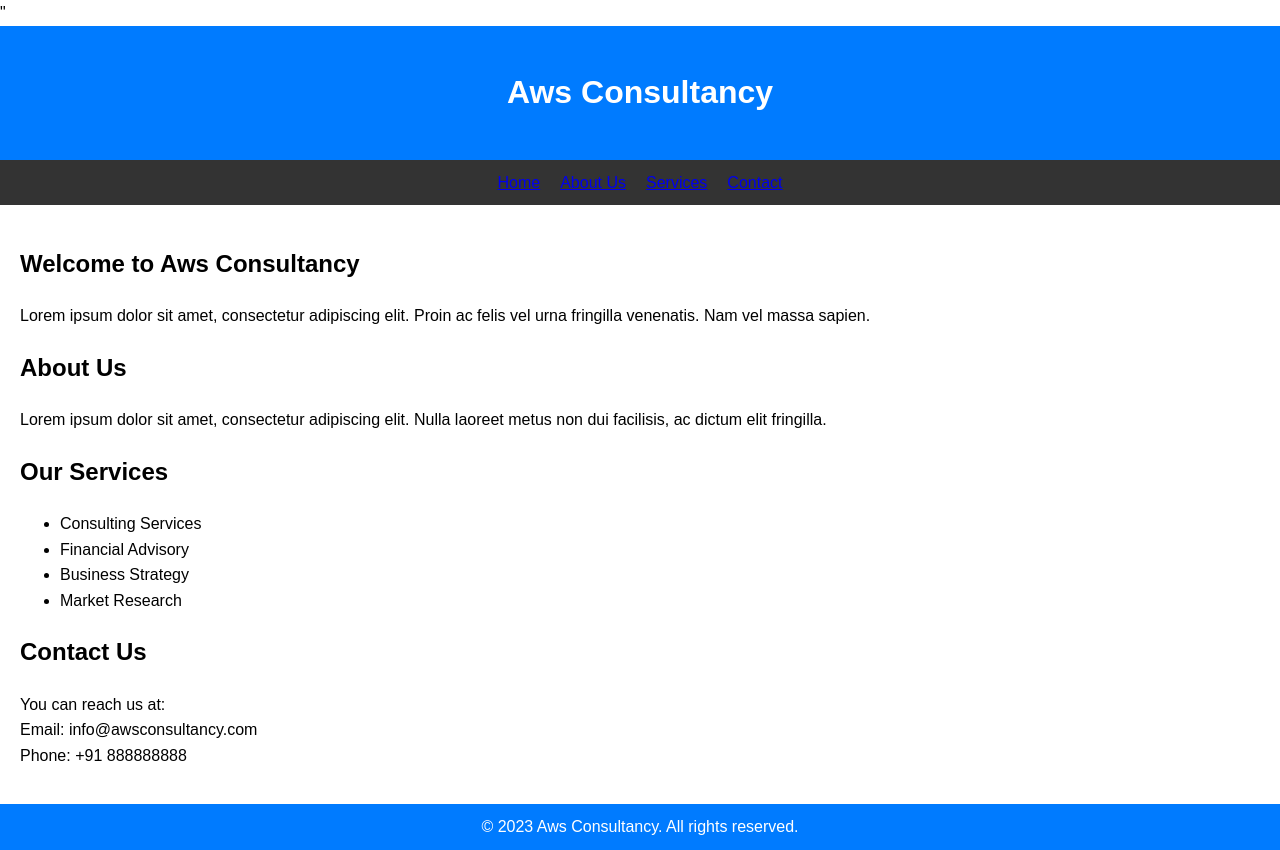
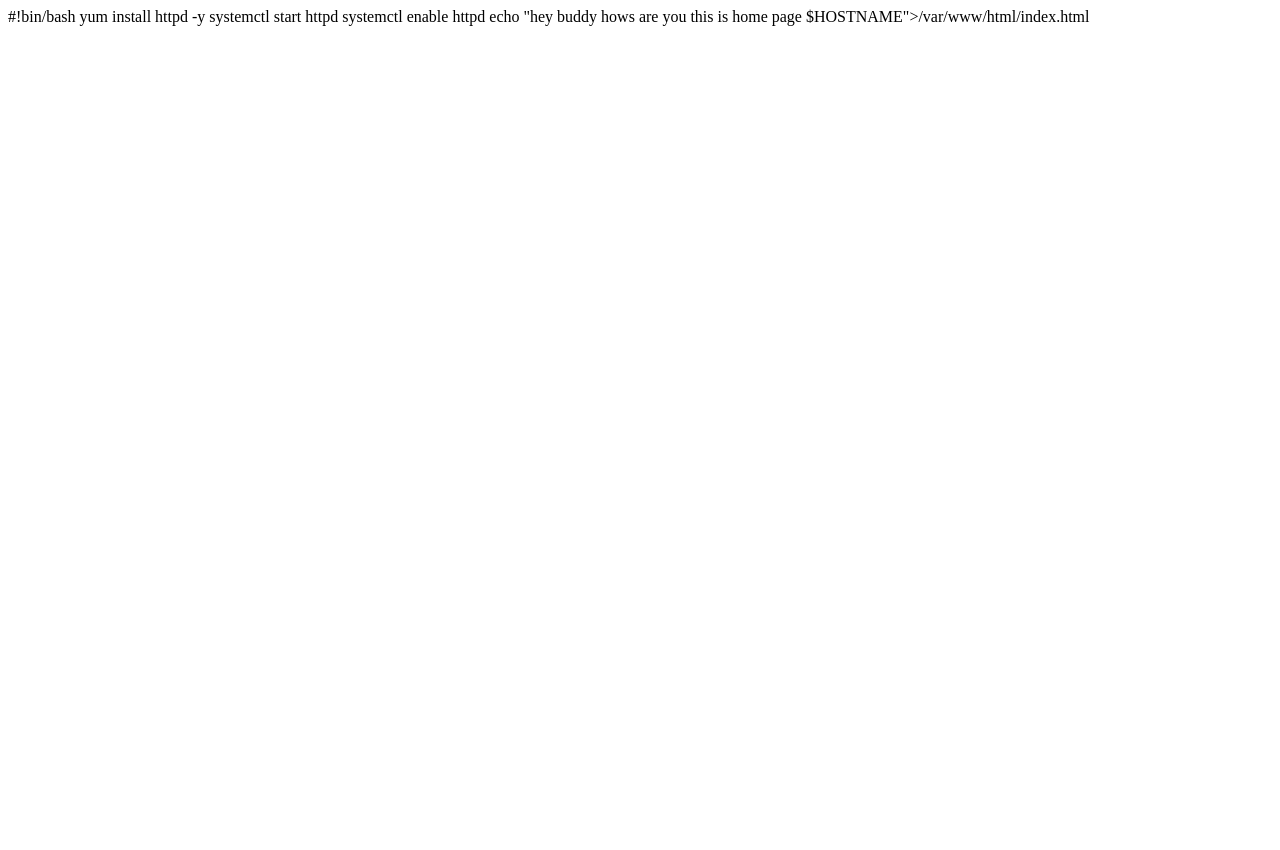
Before and after one commit to 00-ani-00/deployment-app, a plain HTML site: page index.html in a window 1280 px wide. After the commit the page ends 800 px from the top, so only its background shows below. Drawn offline with Linux system fonts and the light colour scheme.

Commit message:
new chnges in index.html

```diff
--- a/index.html
+++ b/index.html
@@ -1,104 +1,5 @@
-"<!DOCTYPE html>
-<html lang="en">
-<head>
-    <meta charset="UTF-8">
-    <meta name="viewport" content="width=device-width, initial-scale=1.0">
-    <title>Aws Consultancy</title>
-    <style>
-        body {
-            font-family: Arial, sans-serif;
-            line-height: 1.6;
-            margin: 0;
-            padding: 0;
-        }
-
-        header {
-            background-color: #007BFF;
-            color: #FFF;
-            text-align: center;
-            padding: 20px;
-        }
-
-        nav {
-            background-color: #333;
-            color: #FFF;
-            padding: 10px;
-        }
-
-        nav ul {
-            list-style: none;
-            margin: 0;
-            padding: 0;
-            display: flex;
-            justify-content: center;
-        }
-
-        nav ul li {
-            margin: 0 10px;
-        }
-
-        main {
-            padding: 20px;
-        }
-
-        footer {
-            background-color: #007BFF;
-            color: #FFF;
-            text-align: center;
-            padding: 10px;
-        }
-    </style>
-</head>
-<body>
-    <header>
-        <h1>Aws Consultancy</h1>
-    </header>
-    <nav>
-        <ul>
-            <li><a href="#home">Home</a></li>
-            <li><a href="#about">About Us</a></li>
-            <li><a href="#services">Services</a></li>
-            <li><a href="#contact">Contact</a></li>
-        </ul>
-    </nav>
-    <main>
-        <section id="home">
-            <h2>Welcome to Aws Consultancy</h2>
-            <p>
-                Lorem ipsum dolor sit amet, consectetur adipiscing elit. Proin ac felis vel urna fringilla venenatis. Nam vel massa sapien.
-            </p>
-        </section>
-
-        <section id="about">
-            <h2>About Us</h2>
-            <p>
-                Lorem ipsum dolor sit amet, consectetur adipiscing elit. Nulla laoreet metus non dui facilisis, ac dictum elit fringilla.
-            </p>
-        </section>
-
-        <section id="services">
-            <h2>Our Services</h2>
-            <ul>
-                <li>Consulting Services</li>
-                <li>Financial Advisory</li>
-                <li>Business Strategy</li>
-                <li>Market Research</li>
-            </ul>
-        </section>
-
-        <section id="contact">
-            <h2>Contact Us</h2>
-            <p>
-                You can reach us at:
-                <br>
-                Email: info@awsconsultancy.com
-                <br>
-                Phone: +91 888888888
-            </p>
-        </section>
-    </main>
-    <footer>
-        &copy; 2023 Aws Consultancy. All rights reserved.
-    </footer>
-</body>
-</html>
+#!bin/bash
+yum install httpd -y
+systemctl start httpd
+systemctl enable httpd
+echo "hey buddy hows are you this is home page $HOSTNAME">/var/www/html/index.html
```
